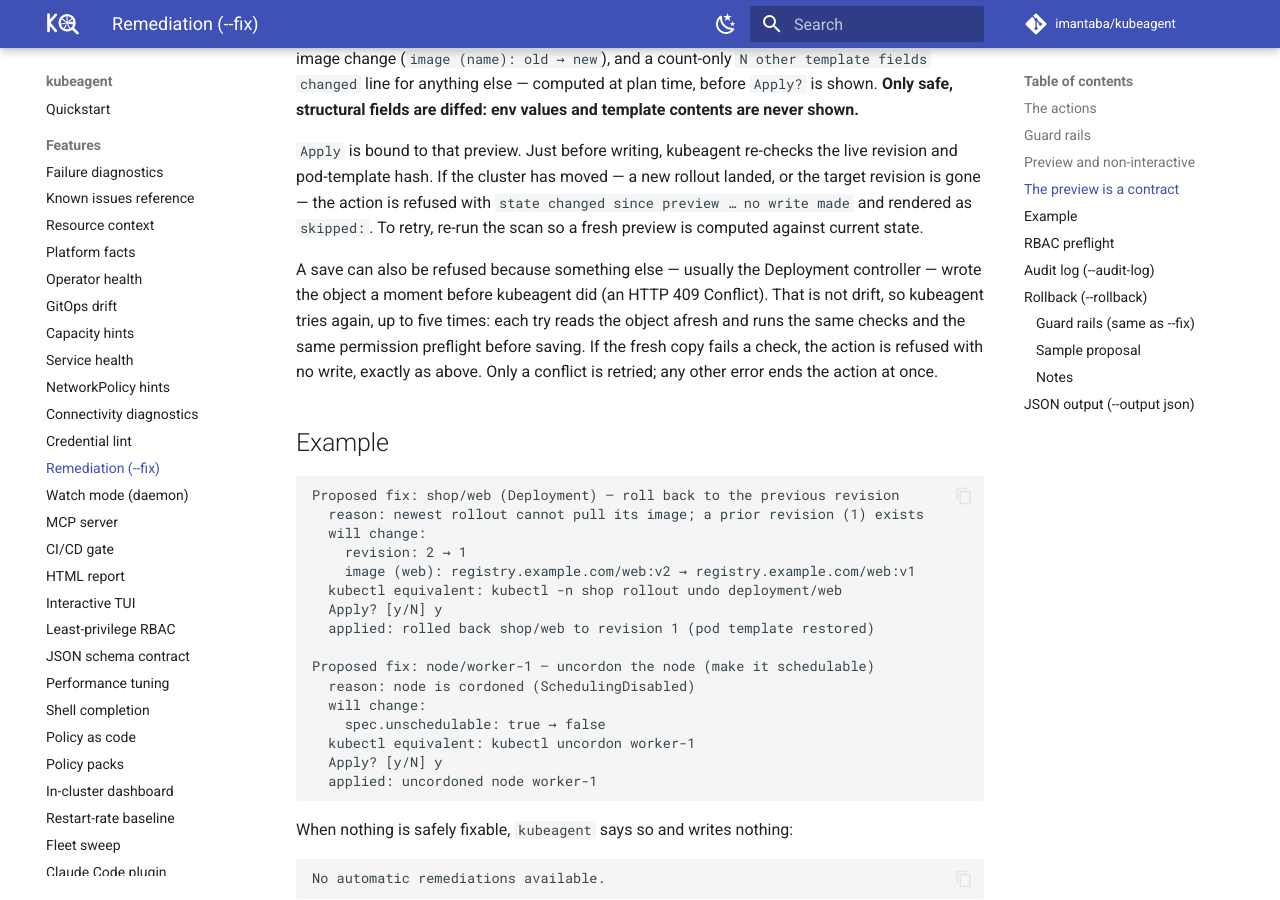
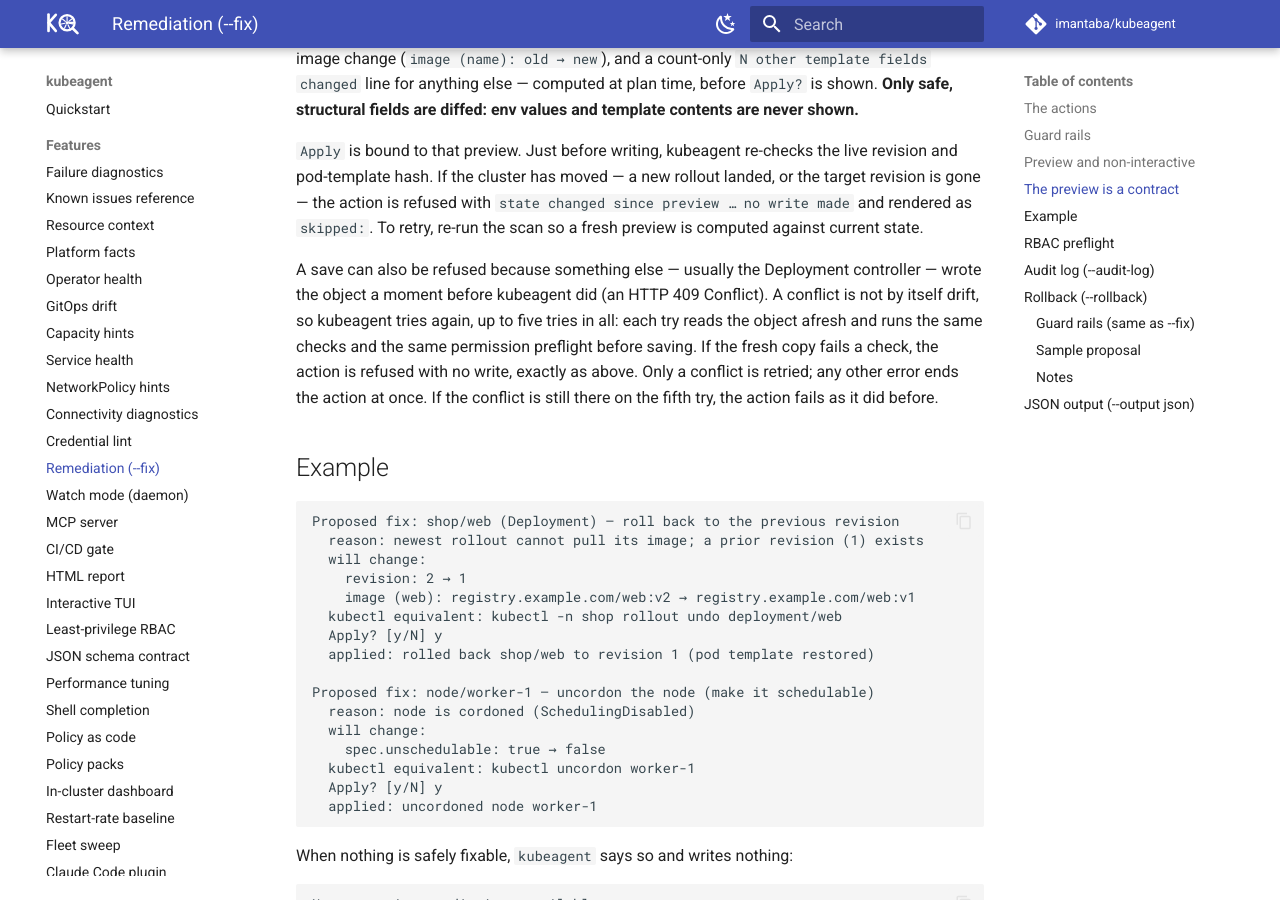
Before and after one commit to imantaba/kubeagent, an MkDocs documentation site: the page built from website/docs/features/remediation.md, in a window 1280 px wide and 900 px high, scrolled down 2142 px. Built offline with MkDocs 1.6.1 and Material for MkDocs 9.7.7, drawn with Linux system fonts in a browser that asks for light colours; comment, search, counter and statistics services are not loaded.

Commit message:
docs(remediate): count conflict retries as five tries in all
A 409 can come from real drift, so say a conflict is not by itself drift,
and say what happens when the conflict outlasts the fifth try.

Signed-off-by: imantaba <itn.taba@gmail.com>

```diff
--- a/website/docs/features/remediation.md
+++ b/website/docs/features/remediation.md
@@ -73,11 +73,12 @@ retry, re-run the scan so a fresh preview is computed against current state.
 
 A save can also be refused because something else — usually the Deployment
 controller — wrote the object a moment before kubeagent did (an HTTP 409
-Conflict). That is not drift, so kubeagent tries again, up to five times:
-each try reads the object afresh and runs the same checks and the same
+Conflict). A conflict is not by itself drift, so kubeagent tries again, up
+to five tries in all: each try reads the object afresh and runs the same checks and the same
 permission preflight before saving. If the fresh copy fails a check, the
 action is refused with no write, exactly as above. Only a conflict is
-retried; any other error ends the action at once.
+retried; any other error ends the action at once. If the conflict is still
+there on the fifth try, the action fails as it did before.
 
 ## Example
 
```
Also changed, not shown: CHANGELOG.md.
